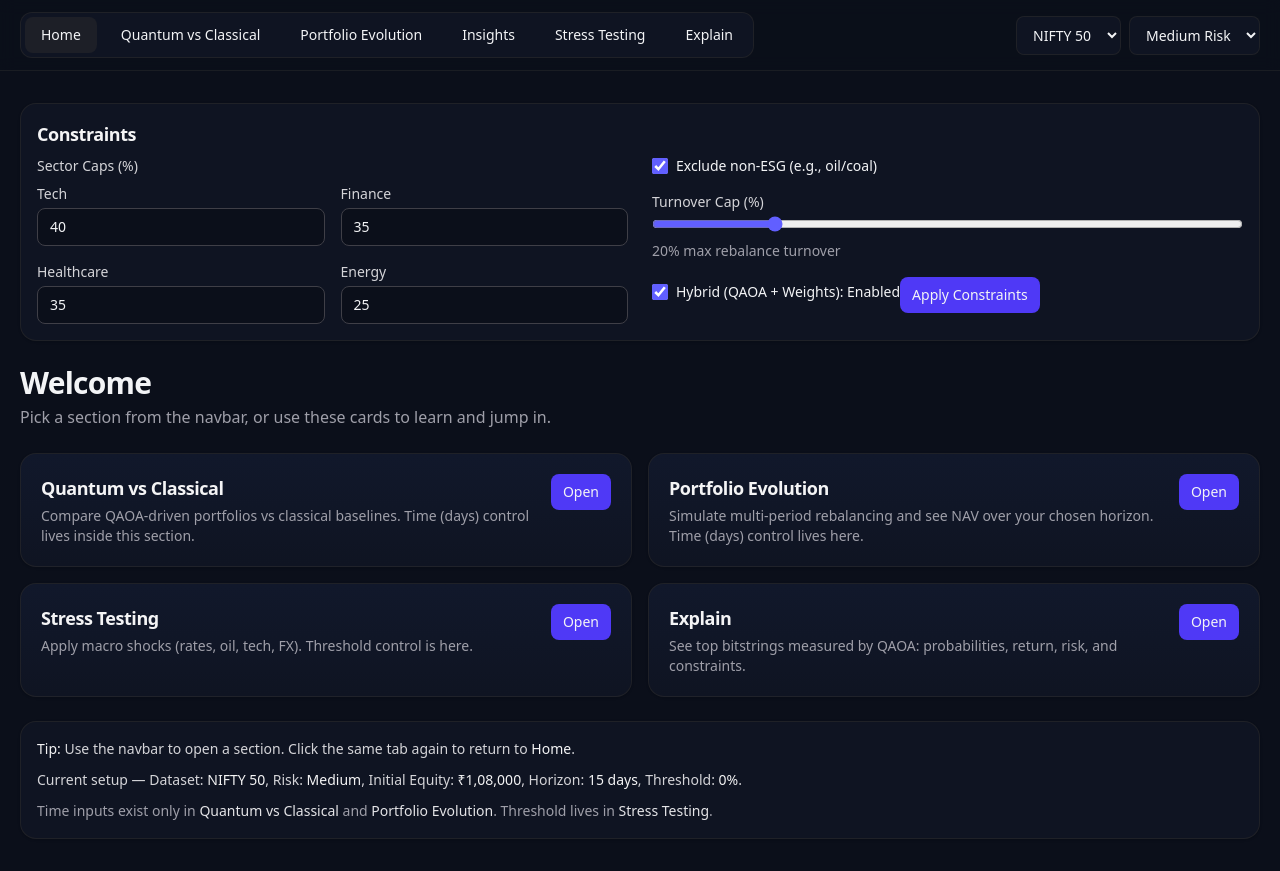
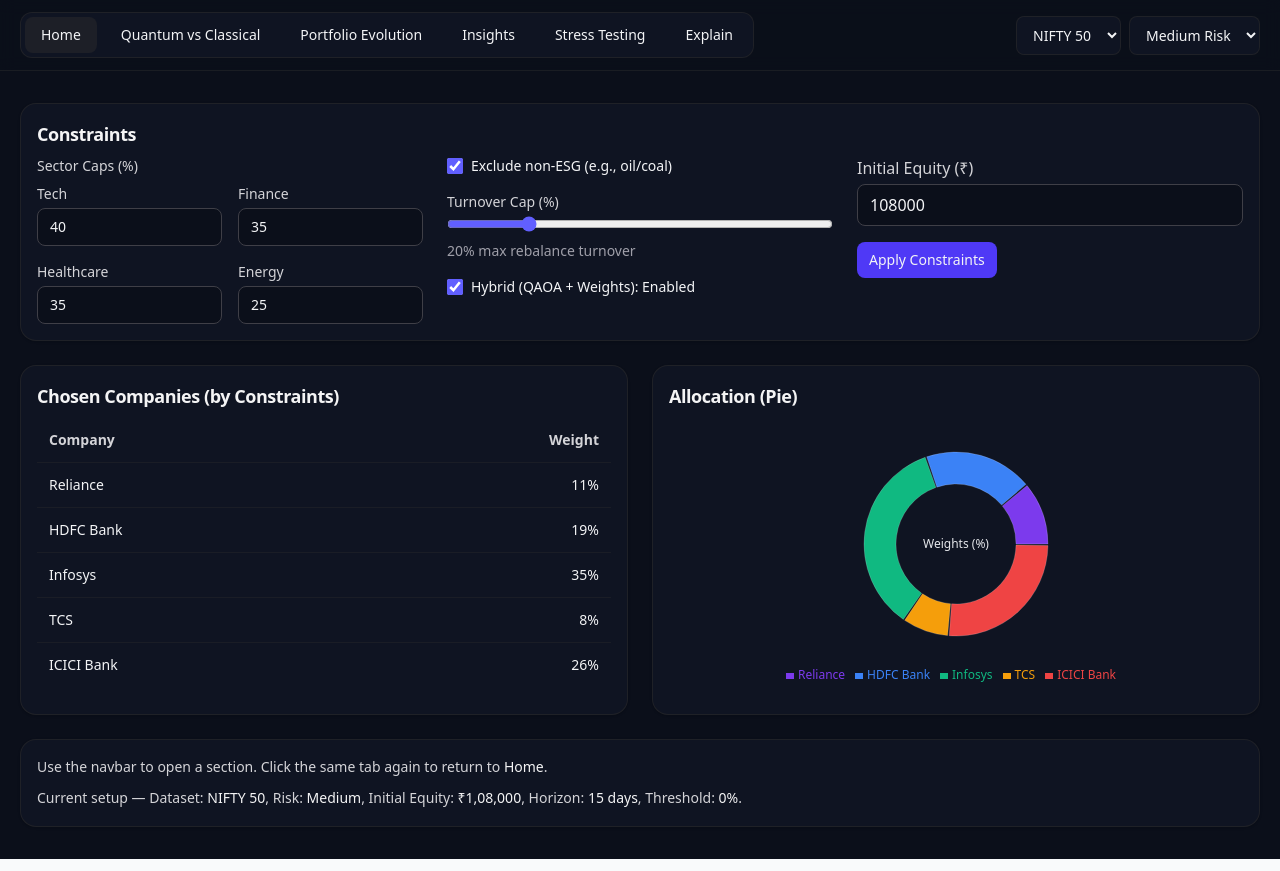
Before and after one commit to Denny-16/quantum-portfolio-fronten, a React (Vite) app: page / in a window 1280 px wide. Built offline with nearby package versions, Linux system fonts and the light colour scheme.

Commit message:
done with ui but making some changes in stress section

```diff
--- a/src/components/Dashboard.js
+++ b/src/components/Dashboard.js
@@ -1,9 +1,8 @@
 // src/components/Dashboard.js
 import React, { useEffect, useMemo, useState } from "react";
-// Sidebar removed
 import Navbar from "./Navbar.js";
 import { useDispatch, useSelector } from "react-redux";
-import { addToast, setActiveTab, setTimeHorizon, setThreshold } from "../store/uiSlice";
+import { addToast, setTimeHorizon, setThreshold, setInitialEquity } from "../store/uiSlice";
 import EmptyState from "./EmptyState.js";
 import Skeleton from "./Skeleton.js";
 import { downloadJSON, downloadCSV } from "../utils/exporters.js";
@@ -30,23 +29,6 @@
       <h2 className="text-[15px] md:text-lg font-semibold tracking-tight mb-2 text-zinc-100">{title}</h2>
     ) : null}
     {children}
-  </div>
-);
-
-const HomeCard = ({ title, subtitle, onGo, action = "Open" }) => (
-  <div className="bg-gradient-to-b from-[#11182b] to-[#0f1422] border border-zinc-800/70 rounded-2xl p-5 shadow-sm">
-    <div className="flex items-start justify-between gap-4">
-      <div>
-        <h3 className="text-base md:text-lg font-semibold tracking-tight text-zinc-100">{title}</h3>
-        <p className="text-sm text-zinc-400 mt-1">{subtitle}</p>
-      </div>
-      <button
-        onClick={onGo}
-        className="shrink-0 px-3 py-2 rounded-lg bg-indigo-600 hover:bg-indigo-500 text-sm"
-      >
-        {action}
-      </button>
-    </div>
   </div>
 );
 
@@ -270,13 +252,14 @@
   const showStress = !options?.length || options.includes("Stress Testing");
   const showClassical = !options?.length || options.includes("Classical Comparison");
 
-  // ---------- Home (no sidebar) ----------
+  // ---------- Home (no cards; constraints + two-pane results) ----------
   const renderHome = () => (
     <div className="max-w-7xl mx-auto px-5 py-6 md:py-8 space-y-6">
       {/* Constraints panel on Home */}
       <Card title="Constraints">
-        <div className="grid grid-cols-1 lg:grid-cols-2 gap-6">
-          <div>
+        <div className="grid grid-cols-1 lg:grid-cols-3 gap-6">
+          {/* Sector caps */}
+          <div className="lg:col-span-1">
             <h3 className="text-sm font-medium text-zinc-300 mb-2">Sector Caps (%)</h3>
             <div className="grid grid-cols-2 gap-4 text-sm">
               {Object.keys(sectorCaps).map((k) => (
@@ -295,7 +278,8 @@
             </div>
           </div>
 
-          <div className="space-y-4 text-sm">
+          {/* Toggles + Turnover */}
+          <div className="lg:col-span-1 space-y-4 text-sm">
             <label className="inline-flex items-center gap-2 cursor-pointer">
               <input
                 type="checkbox"
@@ -328,6 +312,21 @@
               />
               <span>Hybrid (QAOA + Weights): {useHybrid ? "Enabled" : "Disabled"}</span>
             </label>
+          </div>
+
+          {/* Initial equity + apply */}
+          <div className="lg:col-span-1 space-y-4">
+            <div>
+              <label className="block text-zinc-300 mb-1">Initial Equity (₹)</label>
+              <input
+                type="number"
+                min={0}
+                step={1000}
+                value={initialEquity}
+                onChange={(e) => dispatch(setInitialEquity(Number(e.target.value) || 0))}
+                className="w-full bg-[#0b0f1a] border border-zinc-700 rounded-lg px-3 py-2"
+              />
+            </div>
 
             <button
               onClick={handleApplyConstraints}
@@ -340,53 +339,102 @@
         </div>
       </Card>
 
-      <div>
-        <h2 className="text-2xl md:text-3xl font-semibold tracking-tight">Welcome</h2>
-        <p className="text-zinc-400 mt-1">
-          Pick a section from the navbar, or use these cards to learn and jump in.
-        </p>
+      {/* Two-pane results under constraints: left list, right pie */}
+      <div className="grid grid-cols-1 lg:grid-cols-2 gap-6">
+        {/* Chosen companies list (from current alloc) */}
+        <Card title="Chosen Companies (by Constraints)">
+          {!alloc?.length ? (
+            <EmptyState title="No allocation yet" subtitle="Apply constraints to generate weights." />
+          ) : (
+            <div className="overflow-auto">
+              <table className="w-full text-sm">
+                <thead className="bg-[#0f1422] text-zinc-300">
+                  <tr>
+                    <th className="text-left p-3">Company</th>
+                    <th className="text-right p-3">Weight</th>
+                  </tr>
+                </thead>
+                <tbody>
+                  {alloc.map((row, i) => (
+                    <tr key={i} className="border-t border-zinc-800/50">
+                      <td className="p-3">{row.name}</td>
+                      <td className="p-3 text-right">{percent(row.value, 0)}</td>
+                    </tr>
+                  ))}
+                </tbody>
+              </table>
+            </div>
+          )}
+        </Card>
+
+        {/* Allocation pie (same data) */}
+        <Card title="Allocation (Pie)">
+          <div className="h-[280px]">
+            {!alloc?.length ? (
+              <EmptyState title="No allocation yet" subtitle="Apply constraints to generate weights." />
+            ) : (
+              <ResponsiveContainer width="100%" height="100%">
+                <PieChart margin={{ top: 4, right: 8, bottom: 4, left: 8 }}>
+                  <Tooltip
+                    formatter={(v) => `${Number(v).toFixed(0)}%`}
+                    contentStyle={tooltipStyles.contentStyle}
+                    labelStyle={tooltipStyles.labelStyle}
+                    itemStyle={tooltipStyles.itemStyle}
+                    wrapperStyle={tooltipStyles.wrapperStyle}
+                  />
+                  <Legend verticalAlign="bottom" height={28} wrapperStyle={{ color: "#a1a1aa", fontSize: 12 }} iconSize={8} />
+                  <Pie
+                    data={alloc}
+                    dataKey="value"
+                    nameKey="name"
+                    cx="50%"
+                    cy="50%"
+                    innerRadius={60}
+                    outerRadius={activeSlice === null ? 92 : 96}
+                    paddingAngle={1}
+                    isAnimationActive={false}
+                    onMouseEnter={(_, i) => setActiveSlice(i)}
+                    onMouseLeave={() => setActiveSlice(null)}
+                    onTouchStart={(_, i) => setActiveSlice(i)}
+                    onTouchEnd={() => setActiveSlice(null)}
+                    label={false}
+                  >
+                    {alloc.map((_, i) => (
+                      <Cell
+                        key={i}
+                        fill={COLORS[i % COLORS.length]}
+                        fillOpacity={activeSlice === null ? 1 : activeSlice === i ? 1 : 0.95}
+                        stroke="#e5e7eb33"
+                        strokeWidth={activeSlice === i ? 2 : 1}
+                        style={{ transition: "all 120ms ease" }}
+                      />
+                    ))}
+                    <Label
+                      value={activeSlice === null ? "Weights (%)" : `${alloc[activeSlice]?.name ?? ""} · ${percent(alloc[activeSlice]?.value || 0, 0)}`}
+                      position="center"
+                      fill="#e5e7eb"
+                      fontSize={12}
+                    />
+                  </Pie>
+                </PieChart>
+              </ResponsiveContainer>
+            )}
+          </div>
+        </Card>
       </div>
 
-      <div className="grid grid-cols-1 md:grid-cols-2 gap-4">
-        <HomeCard
-          title="Quantum vs Classical"
-          subtitle="Compare QAOA-driven portfolios vs classical baselines. Time (days) control lives inside this section."
-          onGo={() => dispatch(setActiveTab("compare"))}
-        />
-        <HomeCard
-          title="Portfolio Evolution"
-          subtitle="Simulate multi-period rebalancing and see NAV over your chosen horizon. Time (days) control lives here."
-          onGo={() => dispatch(setActiveTab("evolution"))}
-        />
-        <HomeCard
-          title="Stress Testing"
-          subtitle="Apply macro shocks (rates, oil, tech, FX). Threshold control is here."
-          onGo={() => dispatch(setActiveTab("stress"))}
-        />
-        <HomeCard
-          title="Explain"
-          subtitle="See top bitstrings measured by QAOA: probabilities, return, risk, and constraints."
-          onGo={() => dispatch(setActiveTab("explain"))}
-        />
-      </div>
-
+      {/* Small tip + current setup */}
       <Card>
         <div className="text-sm text-zinc-300 leading-relaxed">
           <p className="mb-2">
-            <span className="font-medium text-zinc-100">Tip:</span> Use the navbar to open a section. Click the same
-            tab again to return to <span className="font-medium text-zinc-100">Home</span>.
+            Use the navbar to open a section. Click the same tab again to return to <span className="font-medium text-zinc-100">Home</span>.
           </p>
-          <p className="mb-2">
-            Current setup — Dataset: <span className="text-zinc-100">{datasetLabel}</span>, Risk:{" "}
-            <span className="text-zinc-100">{riskPretty}</span>, Initial Equity:{" "}
-            <span className="text-zinc-100">{`₹${initialEquity.toLocaleString("en-IN")}`}</span>, Horizon:{" "}
-            <span className="text-zinc-100">{timeHorizon} days</span>, Threshold:{" "}
-            <span className="text-zinc-100">{threshold}%</span>.
-          </p>
-          <p className="text-zinc-400">
-            Time inputs exist only in <span className="text-zinc-200">Quantum vs Classical</span> and{" "}
-            <span className="text-zinc-200">Portfolio Evolution</span>. Threshold lives in{" "}
-            <span className="text-zinc-200">Stress Testing</span>.
+          <p className="mb-0">
+            Current setup — Dataset: <span className="text-zinc-100">{datasetLabel}</span>, Risk:
+            <span className="text-zinc-100"> {riskPretty}</span>, Initial Equity:
+            <span className="text-zinc-100"> {`₹${initialEquity.toLocaleString("en-IN")}`}</span>, Horizon:
+            <span className="text-zinc-100"> {timeHorizon} days</span>, Threshold:
+            <span className="text-zinc-100"> {threshold}%</span>.
           </p>
         </div>
       </Card>
@@ -396,15 +444,14 @@
   // ---------- Page ----------
   return (
     <div className="flex min-h-screen bg-[#0b0f1a] text-gray-100">
-      {/* Navbar is always shown */}
       <div className="flex-1 min-w-0 flex flex-col">
         <Navbar />
 
-        {/* Home (no sidebar) */}
+        {/* Home */}
         {activeTab === null ? (
           <div className="flex-1 overflow-auto">{renderHome()}</div>
         ) : (
-          // Section pages (no sidebar anymore)
+          // Section pages
           <div className="flex-1 overflow-auto">
             <div className="max-w-7xl mx-auto px-5 py-6 md:py-8 space-y-6">
               {/* Section header */}
@@ -429,7 +476,7 @@
               {/* Section bodies */}
               {activeTab === "compare" && (
                 <>
-                  {/* Section-specific controls: Time + Rebalancing + Hybrid + Apply */}
+                  {/* Time + Rebalancing + Hybrid + Apply */}
                   <div className="grid grid-cols-1 md:grid-cols-4 gap-3">
                     <Card title="Time (days)">
                       <input
@@ -531,7 +578,7 @@
                       </Card>
                     )}
 
-                    {/* Portfolio Allocation */}
+                    {/* Allocation */}
                     <Card title="Portfolio Allocation (Weights)">
                       <div className="h-[280px]">
                         {loading.alloc ? (
@@ -588,37 +635,7 @@
                       </div>
                     </Card>
 
-                    {/* Portfolio Evolution */}
-                    {showClassical && (
-                      <Card title="Portfolio Evolution">
-                        <div className="h-[280px]">
-                          {loading.evo ? (
-                            <Skeleton className="h-full w-full" />
-                          ) : !evolution?.length ? (
-                            <EmptyState title="No evolution yet" subtitle="Change rebalancing or apply constraints." />
-                          ) : (
-                            <ResponsiveContainer width="100%" height="100%">
-                              <LineChart data={evolution} margin={{ top: 10, right: 12, left: 24, bottom: 8 }}>
-                                <CartesianGrid strokeDasharray="3 3" strokeOpacity={0.15} />
-                                <XAxis dataKey="time" stroke="#a1a1aa" tickMargin={6} />
-                                <YAxis stroke="#a1a1aa" tickFormatter={(v) => currency(v)} tickMargin={6} width={88} />
-                                <Tooltip
-                                  formatter={(v) => currency(v)}
-                                  contentStyle={tooltipStyles.contentStyle}
-                                  labelStyle={tooltipStyles.labelStyle}
-                                  itemStyle={tooltipStyles.itemStyle}
-                                  wrapperStyle={tooltipStyles.wrapperStyle}
-                                />
-                                <Legend />
-                                <Line type="monotone" dataKey="Quantum" stroke="#7C3AED" strokeWidth={2} dot={false} />
-                                <Line type="monotone" dataKey="Classical" stroke="#3B82F6" strokeWidth={2} dot={false} />
-                              </LineChart>
-                            </ResponsiveContainer>
-                          )}
-                        </div>
-                        <ChartCaption x="Time (days)" y="Portfolio Value (₹)" />
-                      </Card>
-                    )}
+                    {/* NOTE: Portfolio Evolution chart intentionally REMOVED from Compare */}
                   </div>
                 </>
               )}
@@ -756,7 +773,7 @@
                         <input
                           type="range" min="0" max="100"
                           value={threshold}
-                          onChange={(e) => dispatch(setThreshold(Number(e.target.value)))}
+                          onChange={(e) => dispatch(setThreshold(Number(e.target.value) || 0))}
                           className="w-full accent-indigo-500"
                         />
                         <div className="text-zinc-400 mt-1">{threshold}%</div>
```
Also changed, not shown: 1 other file (tests, documents, lock files or other folders).
